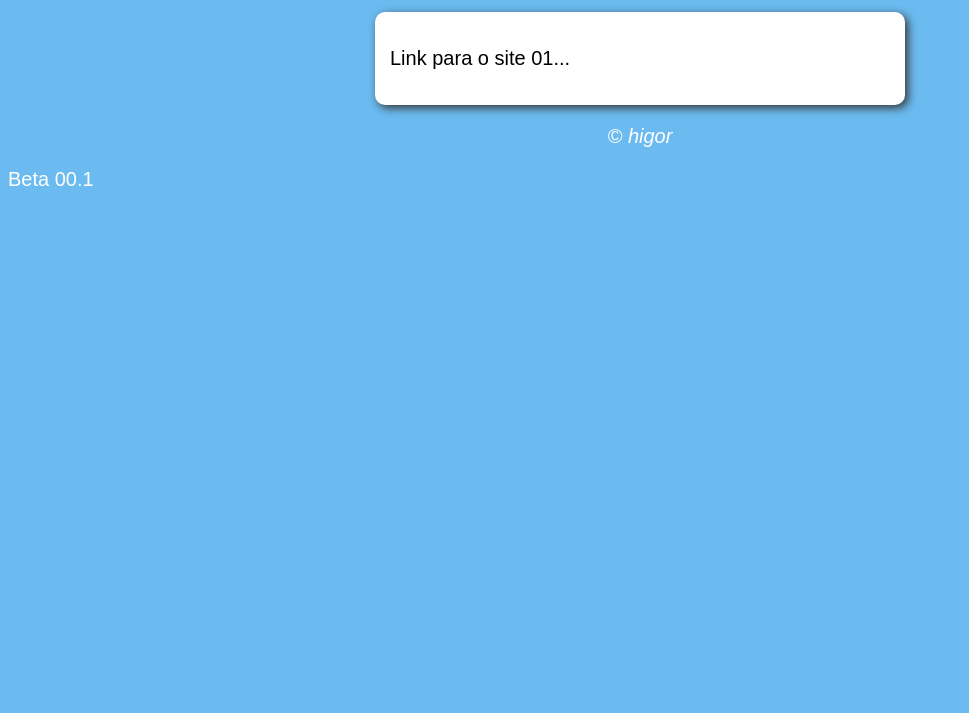
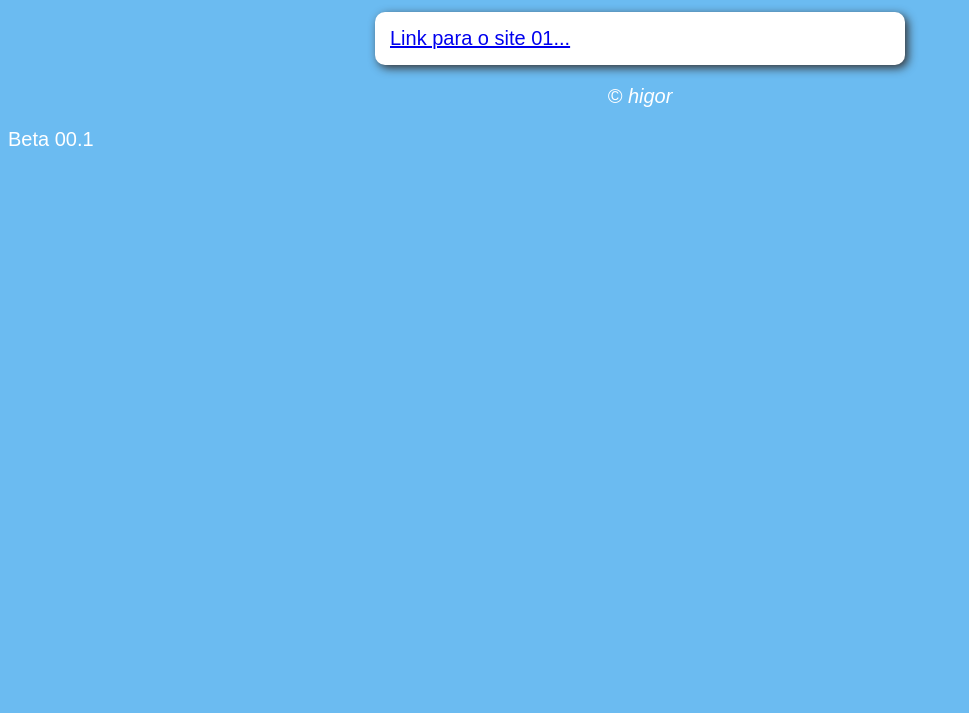
Before and after one commit to higorcos/Sites, a plain HTML site: page index.html in a window 1280 px wide. Shown: the part 87-800 px from the top of the page, without its empty margins (0-969 px from the left). Drawn offline with Linux system fonts and the light colour scheme.

Commit message:
Update index.html

```diff
--- a/index.html
+++ b/index.html
@@ -11,7 +11,7 @@
   </header>
   <section>
   <div>
-  <p href="Exercicios 01 .html" target="_blank"> Link para o site 01... </p>
+  <a href="Exercicios 01 .html" target="_blank"> Link para o site 01... </a>
       </div>
   </section>
   <footer>
```
